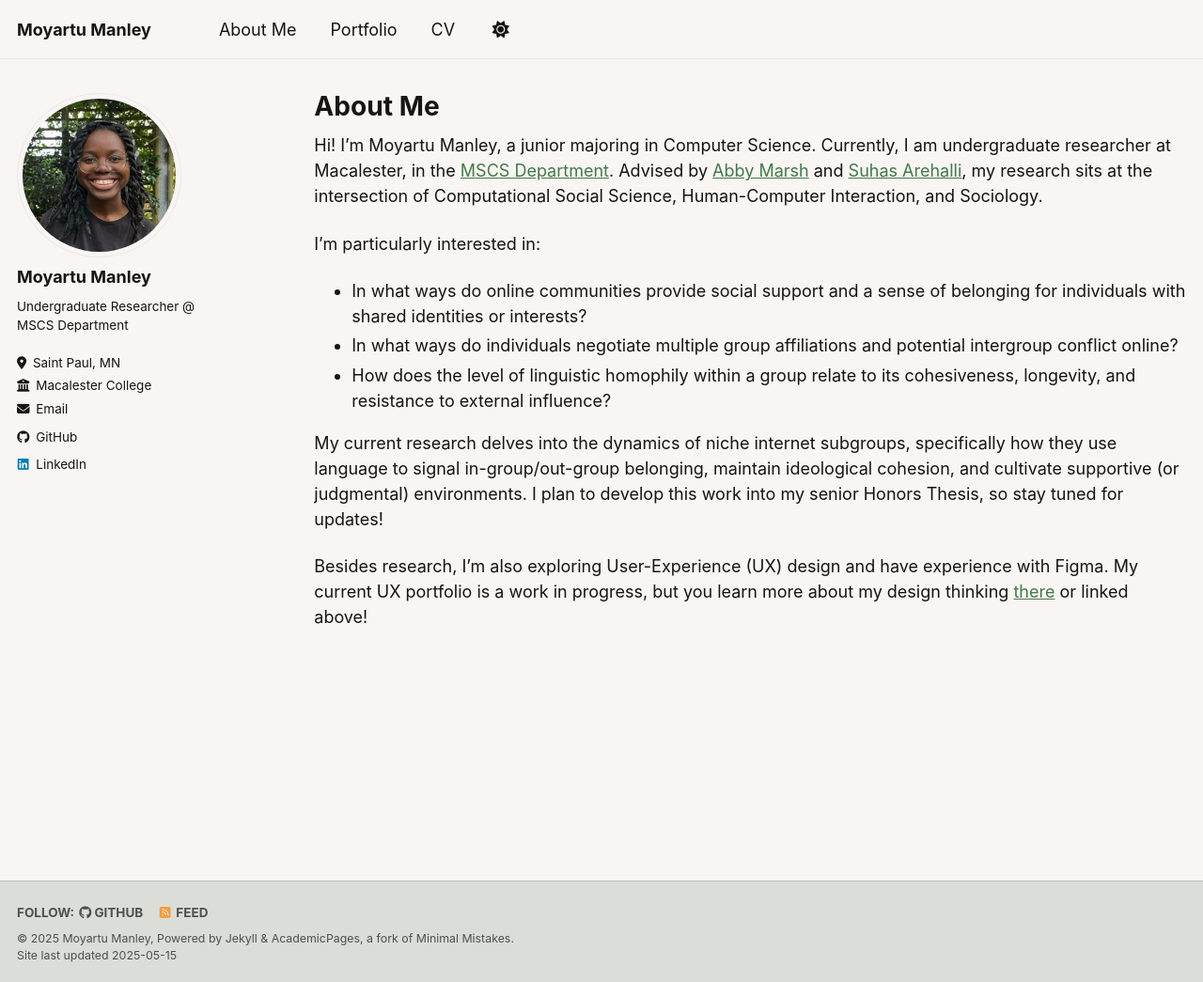
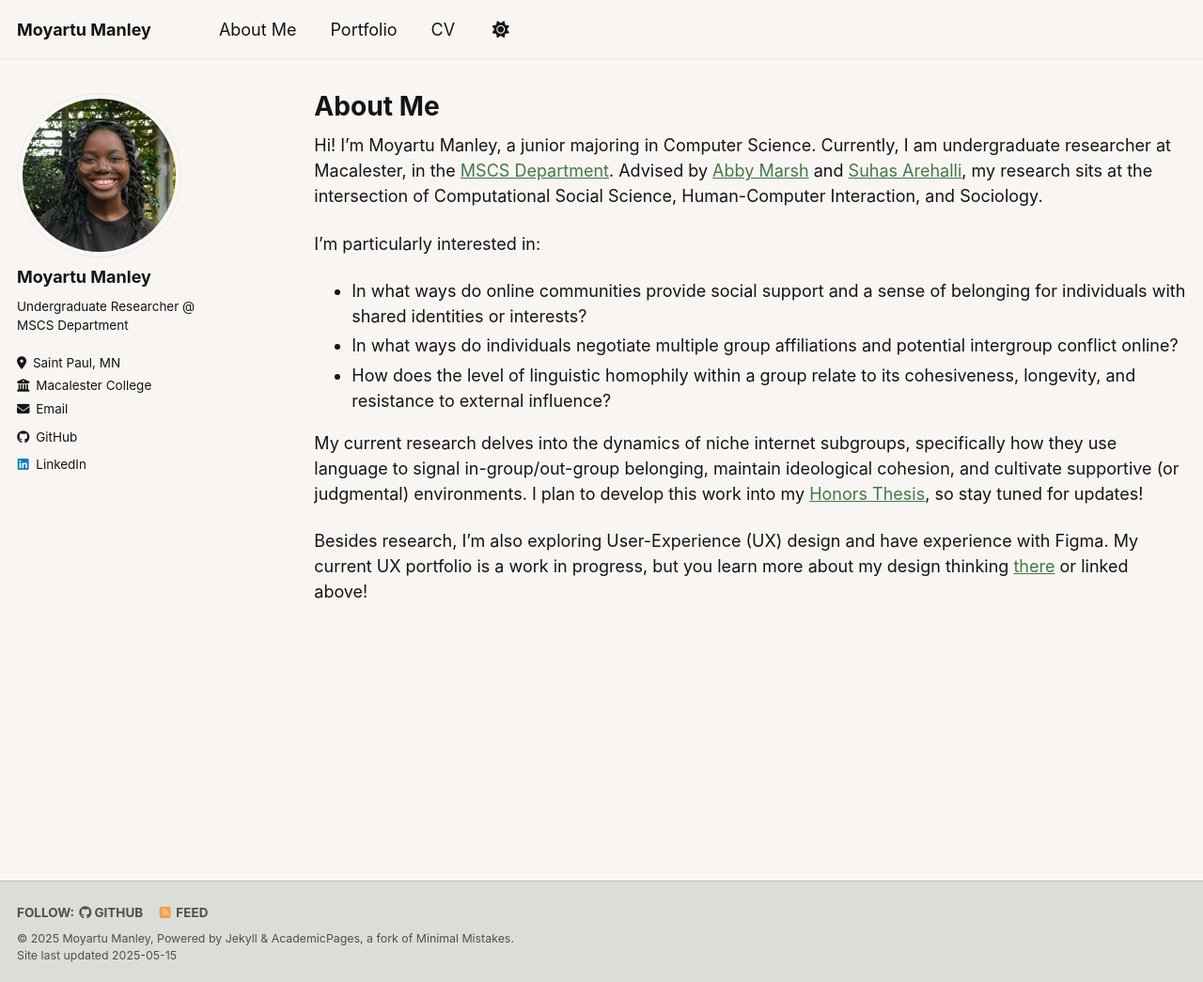
Before and after one commit to moyartumanley/mmanley.github.io, a Jekyll site: the page built from _pages/about.md, in a window 1280 px wide and 1045 px high. Shown: the whole window at 94% size. Built offline with Jekyll 4.4.1, drawn with Linux system fonts in a browser that asks for light colours.

Commit message:
Added additional links to About and CV

```diff
--- a/_pages/about.md
+++ b/_pages/about.md
@@ -14,7 +14,7 @@ I'm particularly interested in:
 * In what ways do individuals negotiate multiple group affiliations and potential intergroup conflict online?
 * How does the level of linguistic homophily within a group relate to its cohesiveness, longevity, and resistance to external influence?
 
-My current research delves into the dynamics of niche internet subgroups, specifically how they use language to signal in-group/out-group belonging, maintain ideological cohesion, and cultivate supportive (or judgmental) environments. I plan to develop this work into my senior Honors Thesis, so stay tuned for updates!
+My current research delves into the dynamics of niche internet subgroups, specifically how they use language to signal in-group/out-group belonging, maintain ideological cohesion, and cultivate supportive (or judgmental) environments. I plan to develop this work into my [Honors Thesis](https://www.macalester.edu/mscs/majorsminors/honorsprocedures/), so stay tuned for updates!
 
 Besides research, I'm also exploring User-Experience (UX) design and have experience with Figma. My current UX portfolio is a work in progress, but you learn more about my design thinking [there](https://moyartumanley.github.io/mmanley/) or linked above!
 
```
Also changed, not shown: _pages/cv.md (+2 -0 lines).
